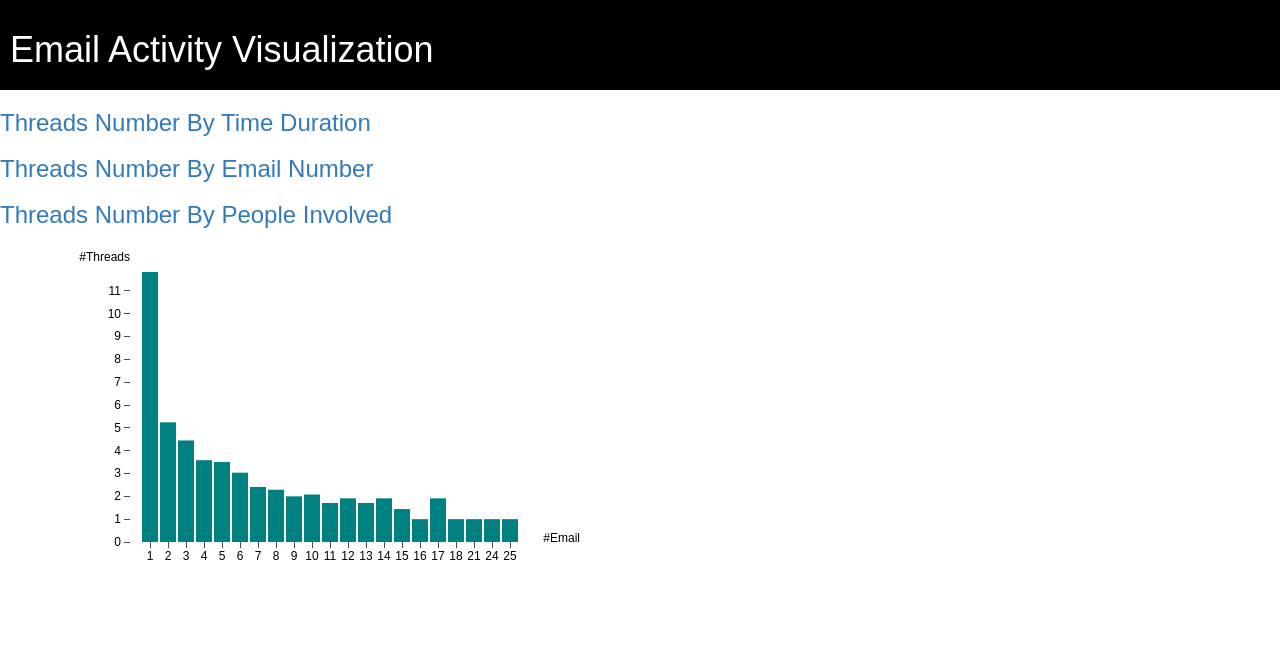
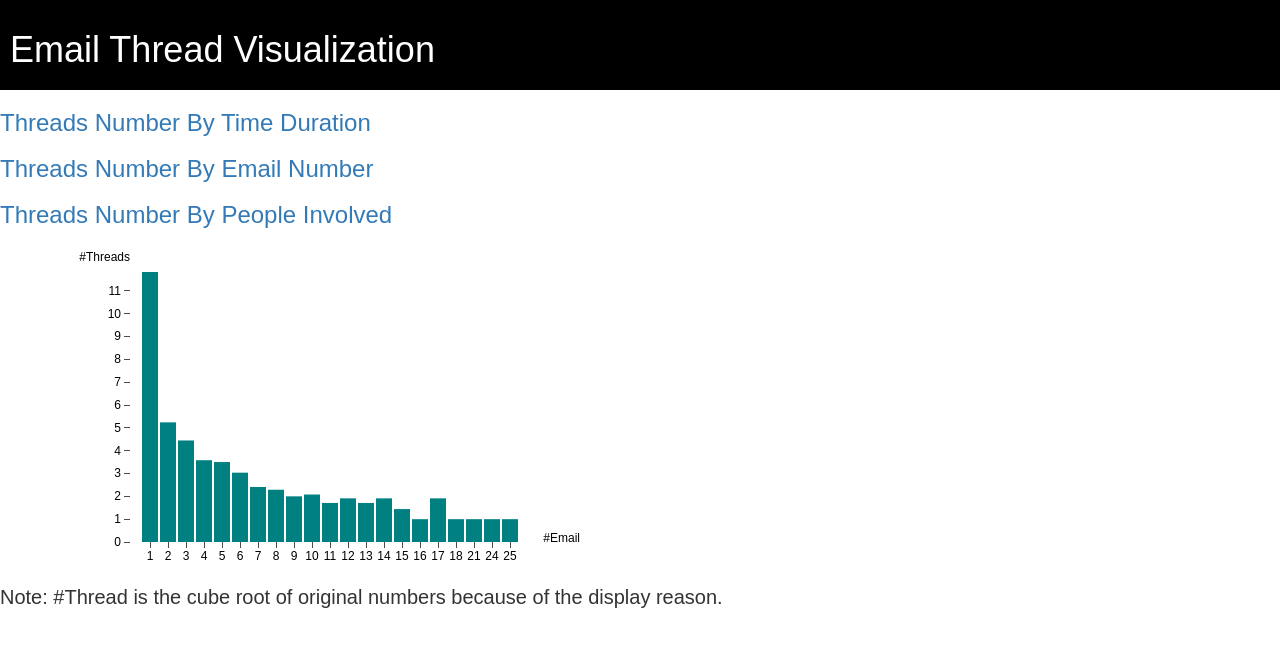
Before and after one commit to clementxia/InfoProject, a plain HTML site: page Email.html in a window 1280 px wide. Drawn offline with nearby package versions, Linux system fonts and the light colour scheme.

Commit message:
Add Note and Change Title

```diff
--- a/Email.html
+++ b/Email.html
@@ -78,7 +78,7 @@ body {
 </style>
 <body>
     <div id = "title">
-        <h1>Email Activity Visualization</h1>
+        <h1>Email Thread Visualization</h1>
     </div>
     <div>
         <h3><a href="index.html">Threads Number By Time Duration</a></h3>
@@ -96,6 +96,7 @@ body {
             </div>
         </div>
     </div>
+    <p style= 'font-size:20px'>Note: #Thread is the cube root of original numbers because of the display reason.</p>
 
     <script>
     function load(m) {
```
Also changed, not shown: People.html (+2 -1 lines), index.html (+2 -1 lines).
